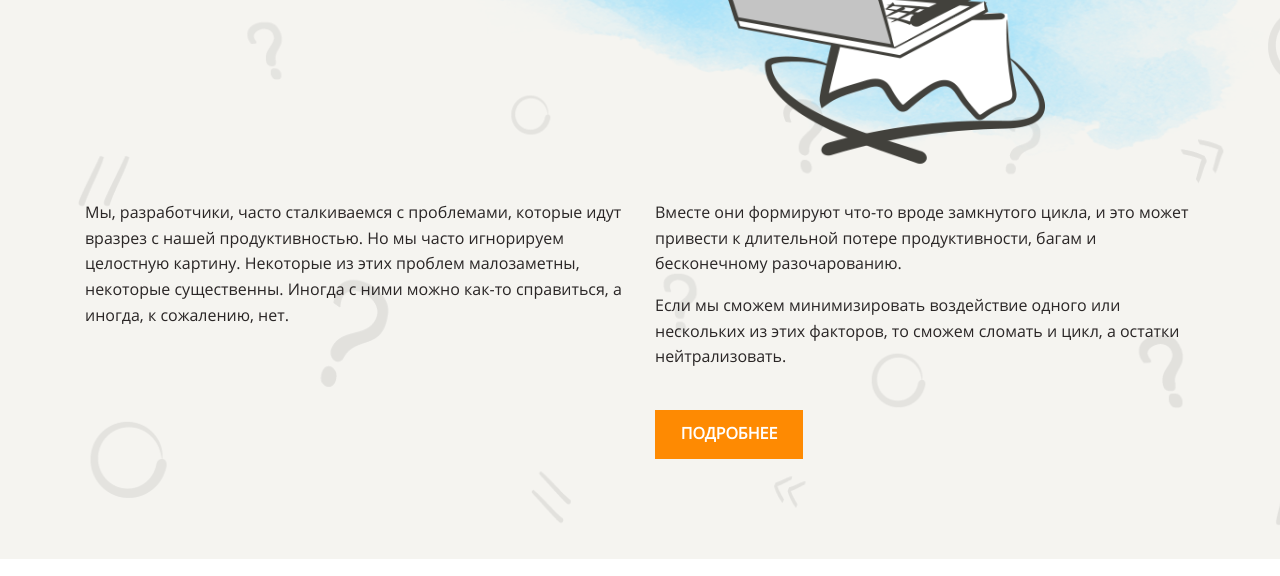
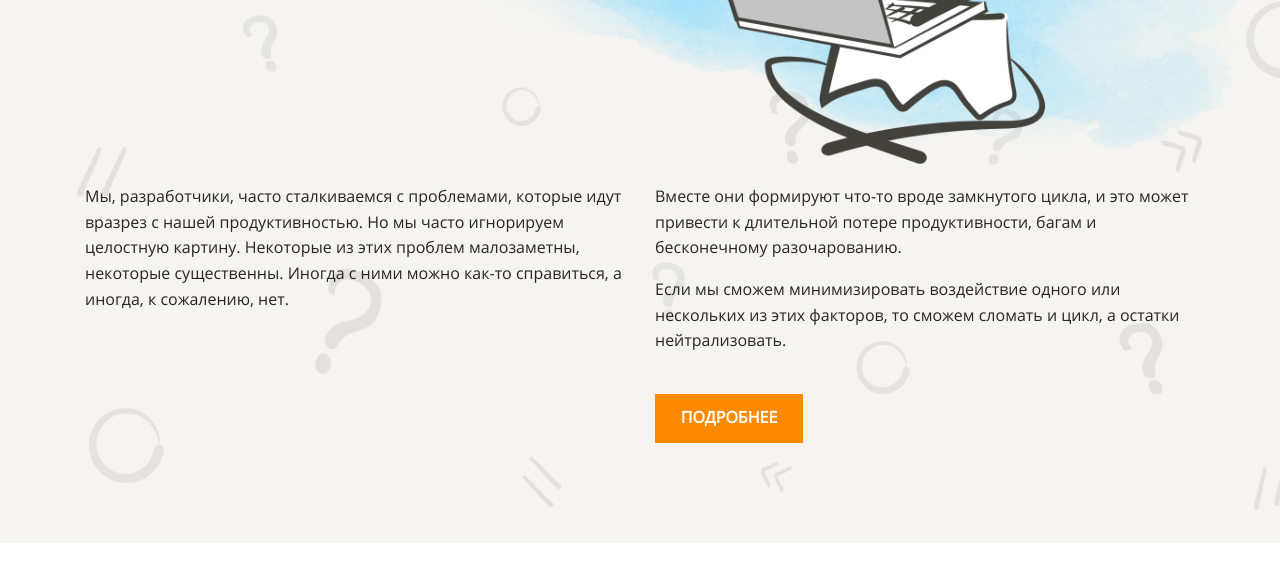
Before and after one commit to disheg/layout-designer-project-lvl1, a website: page src/index.html in a window 1280 px wide. Shown: the part 376-952 px from the top of the page. Drawn offline with Linux system fonts and the light colour scheme.

Commit message:
fix pixel perfect

```diff
--- a/src/styles/style.css
+++ b/src/styles/style.css
@@ -154,7 +154,7 @@ a {
 
 .header-footer {
   display: flex;
-  margin-top: 201px;
+  margin-top: 185px;
 }
 
 .btn {
```
